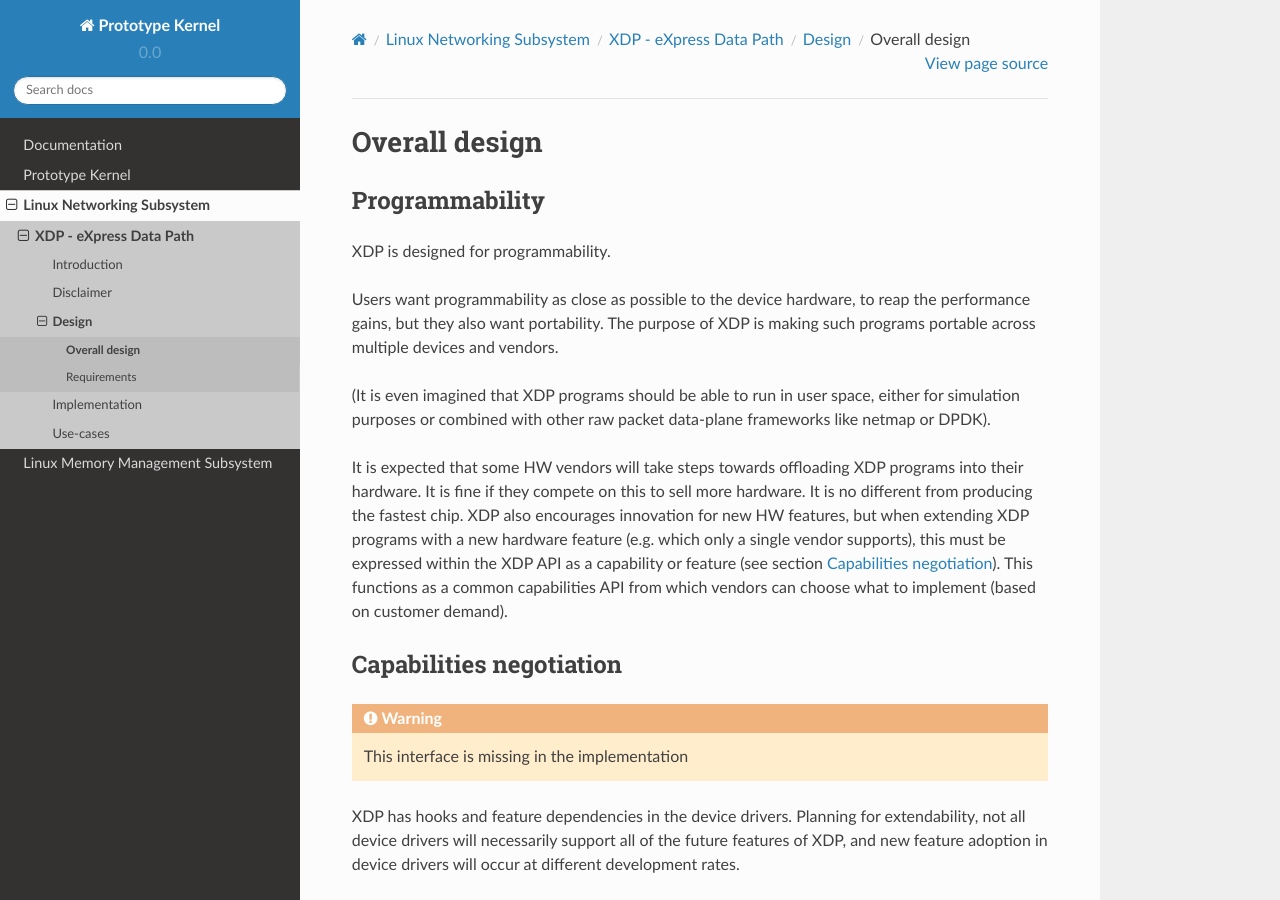
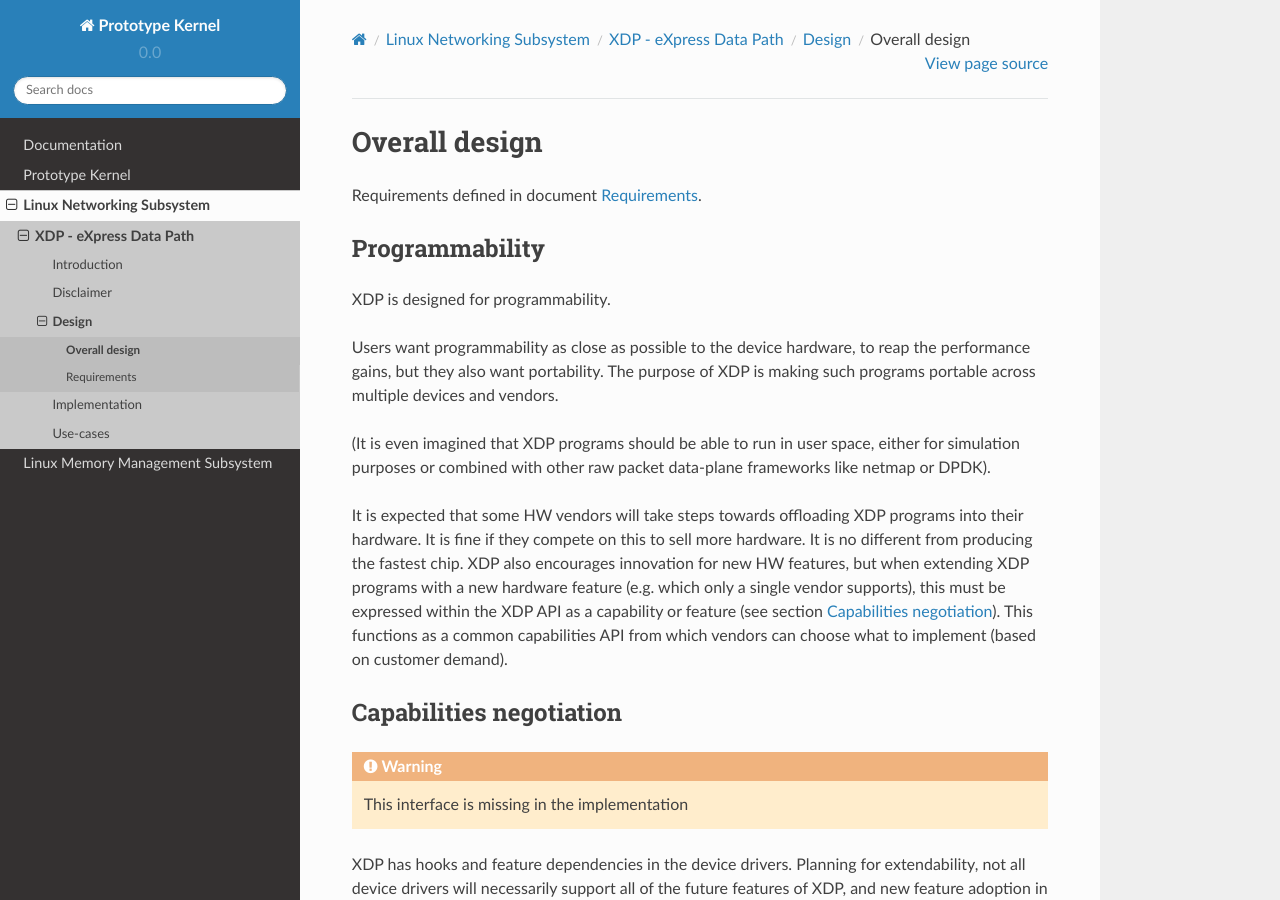
Before and after one commit to netoptimizer/prototype-kernel, a Sphinx documentation site: the page built from kernel/Documentation/networking/XDP/design/design.rst, in a window 1280 px wide and 900 px high. Built offline with Sphinx 7.4.7 and the Read the Docs theme 2.0.0, drawn with Linux system fonts in a browser that asks for light colours.

Commit message:
docs: XDP design doc link to doc requirements.rst
Reading this online, I realized people might miss the requirements doc,
simply add a link to address this.

Signed-off-by: Jesper Dangaard Brouer <brouer@redhat.com>

```diff
--- a/kernel/Documentation/networking/XDP/design/design.rst
+++ b/kernel/Documentation/networking/XDP/design/design.rst
@@ -1,6 +1,8 @@
 ==============
 Overall design
 ==============
+
+Requirements defined in document :doc:`requirements`.
 
 Programmability
 ===============
```
